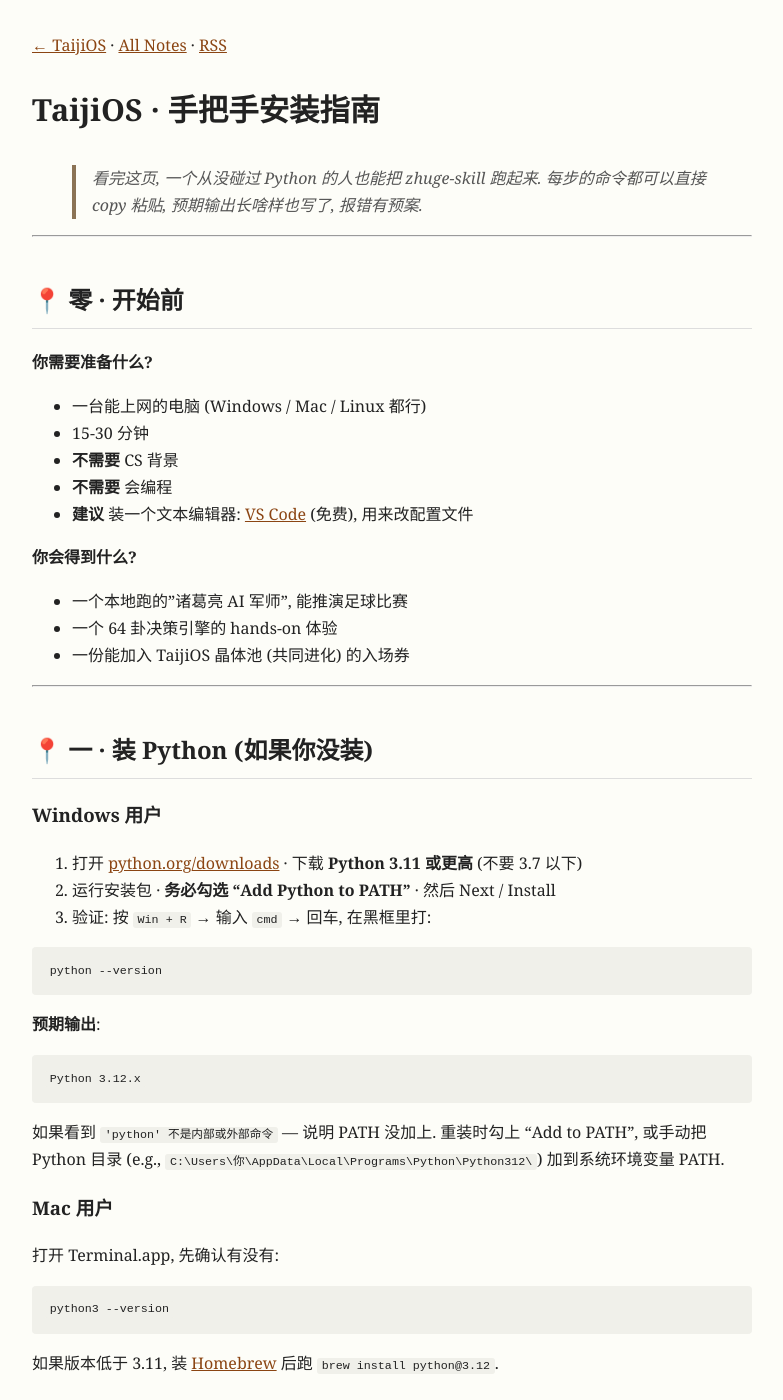
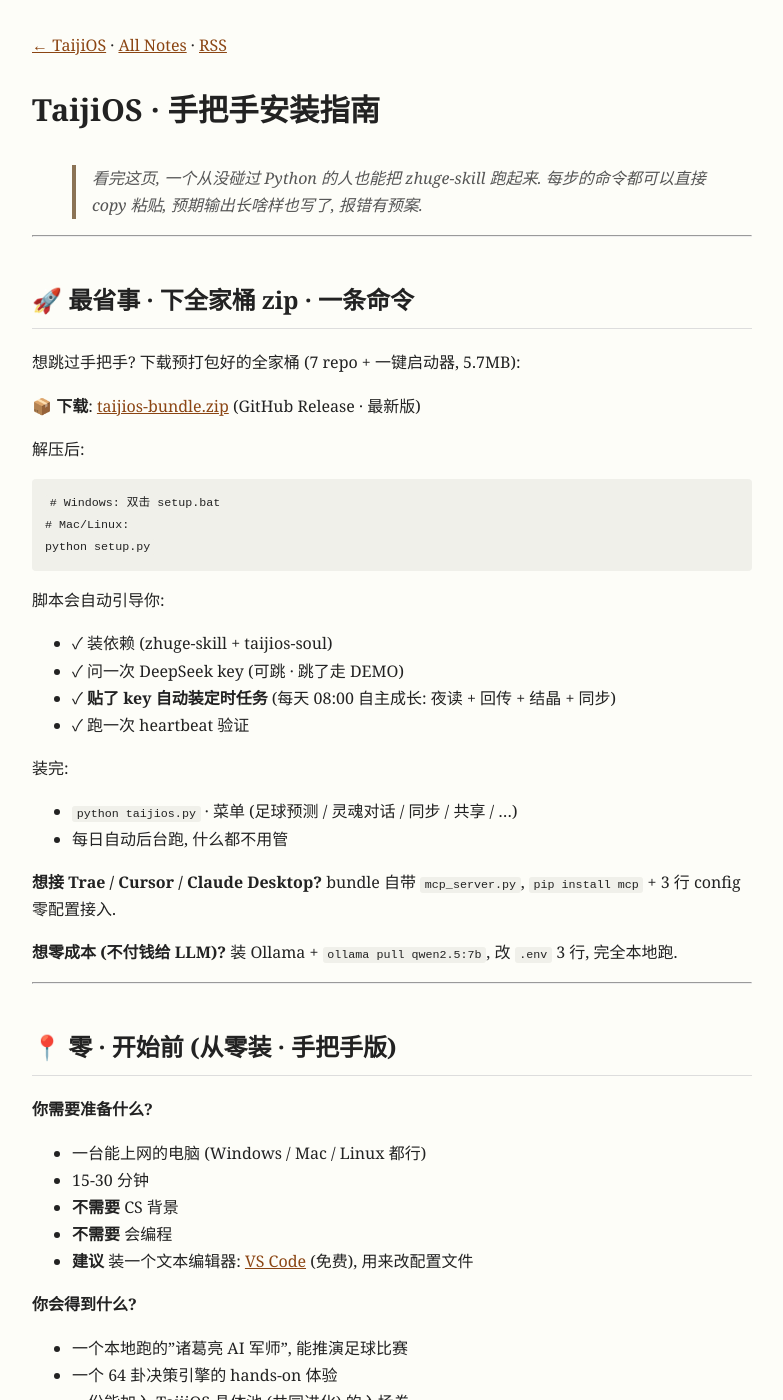
Before and after one commit to yangfei222666-9/taijios-landing, a Jekyll site: the page built from install.md, in a window 1280 px wide and 1400 px high. Shown: the whole window, without its empty margins (248-1031 px from the left). Built offline with Jekyll 4.4.1, drawn with Linux system fonts in a browser that asks for light colours.

Commit message:
docs: 一键全家桶 · install.md 加 zip 下载 + nav 加 📦 下载全家桶 CTA

````diff
--- a/index.html
+++ b/index.html
@@ -1612,6 +1612,7 @@ footer .copy {
       <li><a href="#arch">架构</a></li>
       <li><a href="#invite">共享</a></li>
       <li><a href="/install/">📖 安装</a></li>
+      <li><a href="https://github.com/yangfei222666-9/taijios-landing/releases/latest" target="_blank" rel="noopener">📦 下载全家桶</a></li>
       <li><a href="https://github.com/yangfei222666-9" target="_blank" rel="noopener">GitHub</a></li>
     </ul>
   </div>
--- a/install.md
+++ b/install.md
@@ -10,7 +10,39 @@ lang: zh-CN
 
 ---
 
-## 📍 零 · 开始前
+## 🚀 最省事 · 下全家桶 zip · 一条命令
+
+想跳过手把手? 下载预打包好的全家桶 (7 repo + 一键启动器, 5.7MB):
+
+📦 **下载**: [taijios-bundle.zip](https://github.com/yangfei222666-9/taijios-landing/releases/latest) (GitHub Release · 最新版)
+
+解压后:
+
+```bash
+# Windows: 双击 setup.bat
+# Mac/Linux:
+python setup.py
+```
+
+脚本会自动引导你:
+
+- ✓ 装依赖 (zhuge-skill + taijios-soul)
+- ✓ 问一次 DeepSeek key (可跳 · 跳了走 DEMO)
+- ✓ **贴了 key 自动装定时任务** (每天 08:00 自主成长: 夜读 + 回传 + 结晶 + 同步)
+- ✓ 跑一次 heartbeat 验证
+
+装完:
+
+- `python taijios.py` · 菜单 (足球预测 / 灵魂对话 / 同步 / 共享 / ...)
+- 每日自动后台跑, 什么都不用管
+
+**想接 Trae / Cursor / Claude Desktop?** bundle 自带 `mcp_server.py`, `pip install mcp` + 3 行 config 零配置接入.
+
+**想零成本 (不付钱给 LLM)?** 装 Ollama + `ollama pull qwen2.5:7b`, 改 `.env` 3 行, 完全本地跑.
+
+---
+
+## 📍 零 · 开始前 (从零装 · 手把手版)
 
 **你需要准备什么?**
 - 一台能上网的电脑 (Windows / Mac / Linux 都行)
````
